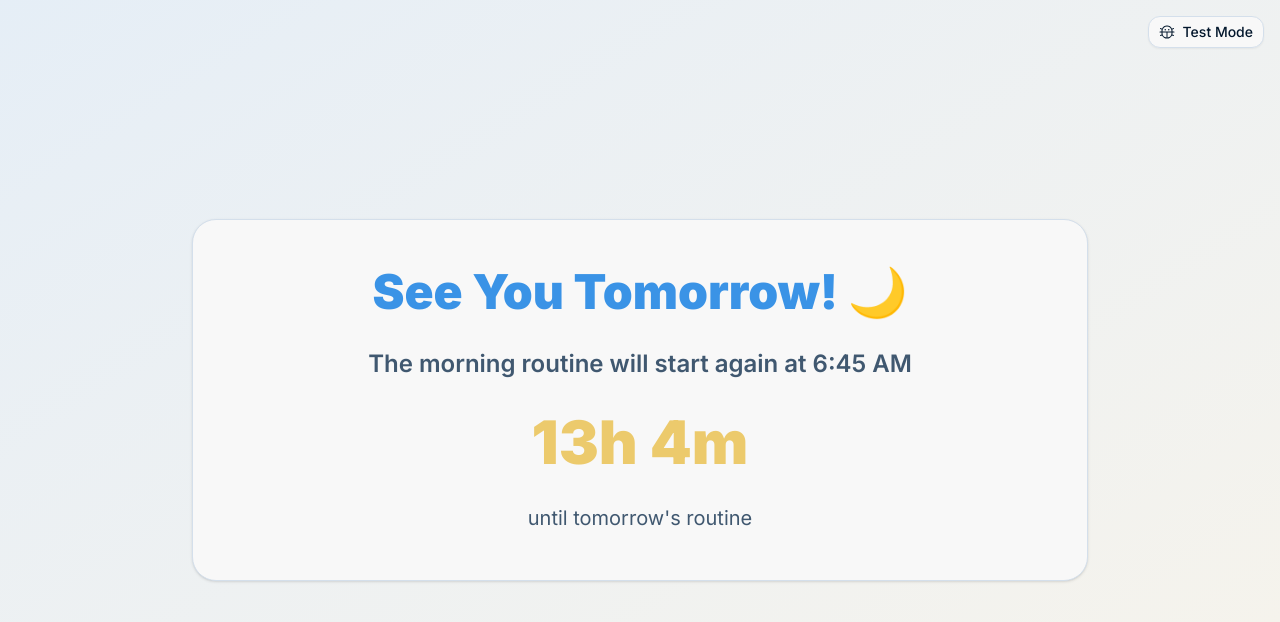
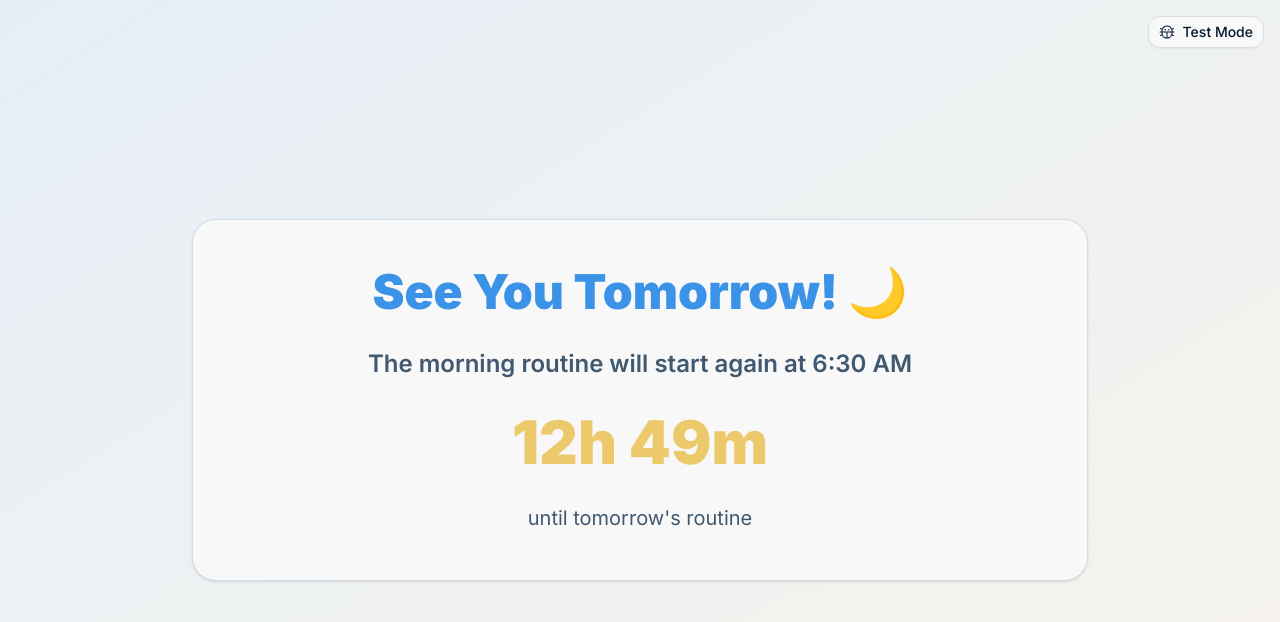
Before and after one commit to samqbush/morning-routine-coun, a React (Vite) app: page / in a window 1280 px wide. Shown: the top 622 px of the page. Built offline with nearby package versions, Linux system fonts and the light colour scheme.

Commit message:
Generated by Spark: The toothbrush does not show on the 6:45 wake up time.  Let's also begin wake up time at 6:30.  Breakfast time should not change

```diff
--- a/src/App.tsx
+++ b/src/App.tsx
@@ -16,10 +16,10 @@ interface RoutineStep {
 
 const MORNING_ROUTINE: RoutineStep[] = [
   {
-    time: "6:45",
+    time: "6:30",
     activity: "Wake Up Time!",
     description: "Brush Teeth & Potty",
-    timeInMinutes: 6 * 60 + 45,
+    timeInMinutes: 6 * 60 + 30,
     icon: ToothBrush,
     iconColor: "text-blue-500"
   },
@@ -77,9 +77,9 @@ function App() {
       newTime.setHours(22, 0, 0, 0);
       setDebugTime(newTime);
     } else if (stepIndex === -2) {
-      // Set to 6:30 AM (before routine starts)
+      // Set to 6:15 AM (before routine starts)
       const newTime = new Date();
-      newTime.setHours(6, 30, 0, 0);
+      newTime.setHours(6, 15, 0, 0);
       setDebugTime(newTime);
     } else if (stepIndex >= MORNING_ROUTINE.length) {
       // Set to after routine is done (7:30 AM)
@@ -110,7 +110,7 @@ function App() {
 
         <div className="grid grid-cols-2 md:grid-cols-4 gap-2">
           <Button size="sm" variant="outline" onClick={() => setDebugTimeToStep(-2)}>
-            Before Start (6:30)
+            Before Start (6:15)
           </Button>
           {MORNING_ROUTINE.map((step, index) => (
             <Button key={index} size="sm" variant="outline" onClick={() => setDebugTimeToStep(index)}>
@@ -241,7 +241,7 @@ function App() {
   if (currentStep === -1) {
     const timeToUse = isDebugMode ? debugTime : currentTime;
     const hoursUntilTomorrow = 24 - timeToUse.getHours() + 6; // Until 6 AM tomorrow
-    const minutesUntilTomorrow = (hoursUntilTomorrow * 60) - timeToUse.getMinutes() + 45; // Until 6:45 AM
+    const minutesUntilTomorrow = (hoursUntilTomorrow * 60) - timeToUse.getMinutes() + 30; // Until 6:30 AM
     return (
       <div className="min-h-screen bg-gradient-to-br from-primary/10 to-secondary/10 flex items-center justify-center p-8">
         {/* Debug Mode Toggle */}
@@ -266,7 +266,7 @@ function App() {
           <Card className="p-12 text-center">
             <div className="space-y-8">
               <h1 className="text-5xl font-black text-primary">See You Tomorrow! 🌙</h1>
-              <p className="text-2xl font-semibold text-muted-foreground">The morning routine will start again at 6:45 AM</p>
+              <p className="text-2xl font-semibold text-muted-foreground">The morning routine will start again at 6:30 AM</p>
               <div className="text-6xl font-black text-secondary">
                 {Math.floor(minutesUntilTomorrow / 60)}h {minutesUntilTomorrow % 60}m
               </div>
```
